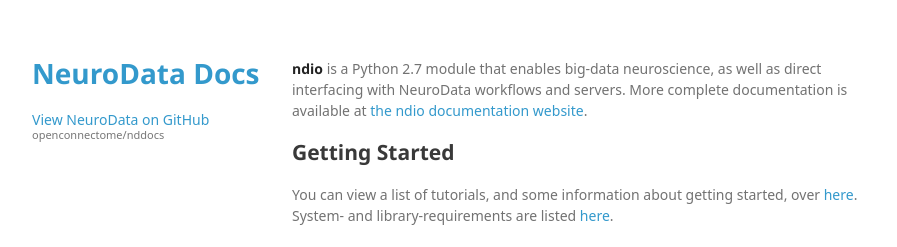
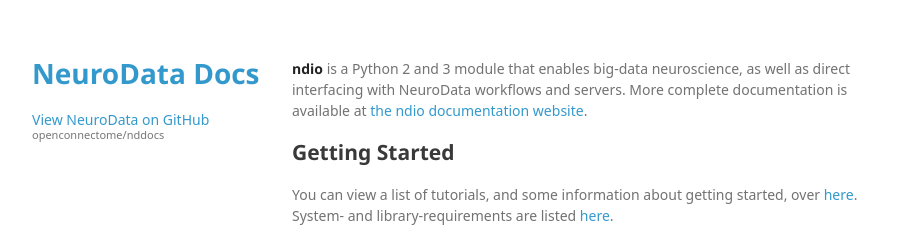
Before and after one commit to neurodata/nddocs-archive, a Jekyll site: the page built from ndio/index.md, in a window 1280 px wide. Shown: the top 247 px of the page, without its empty margins (178-1075 px from the left). Built offline with Jekyll 4.4.1, drawn with Linux system fonts in a browser that asks for light colours; some web fonts are replaced.

Commit message:
ndio works with Python 3 hooray!

```diff
--- a/ndio/index.md
+++ b/ndio/index.md
@@ -3,7 +3,7 @@
 layout: default
 ---
 
-**ndio** is a Python 2.7 module that enables big-data neuroscience, as well as direct interfacing with NeuroData workflows and servers. More complete documentation is available at [the ndio documentation website](http://docs.neurodata.io/ndio).
+**ndio** is a Python 2 and 3 module that enables big-data neuroscience, as well as direct interfacing with NeuroData workflows and servers. More complete documentation is available at [the ndio documentation website](http://docs.neurodata.io/ndio).
 
 ## Getting Started
 You can view a list of tutorials, and some information about getting started, over [here](http://docs.neurodata.io/nddocs/ndio/tutorials.html). System- and library-requirements are listed [here](http://docs.neurodata.io/nddocs/ndio/importing.html).
```
